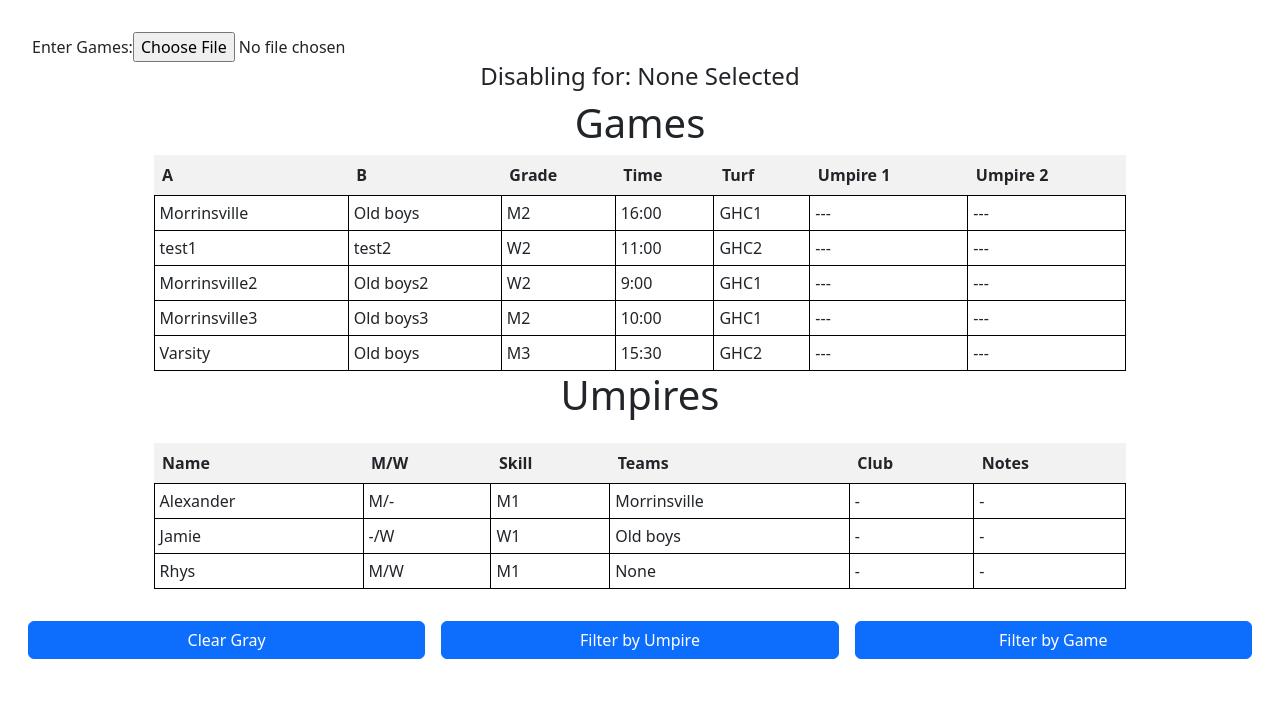
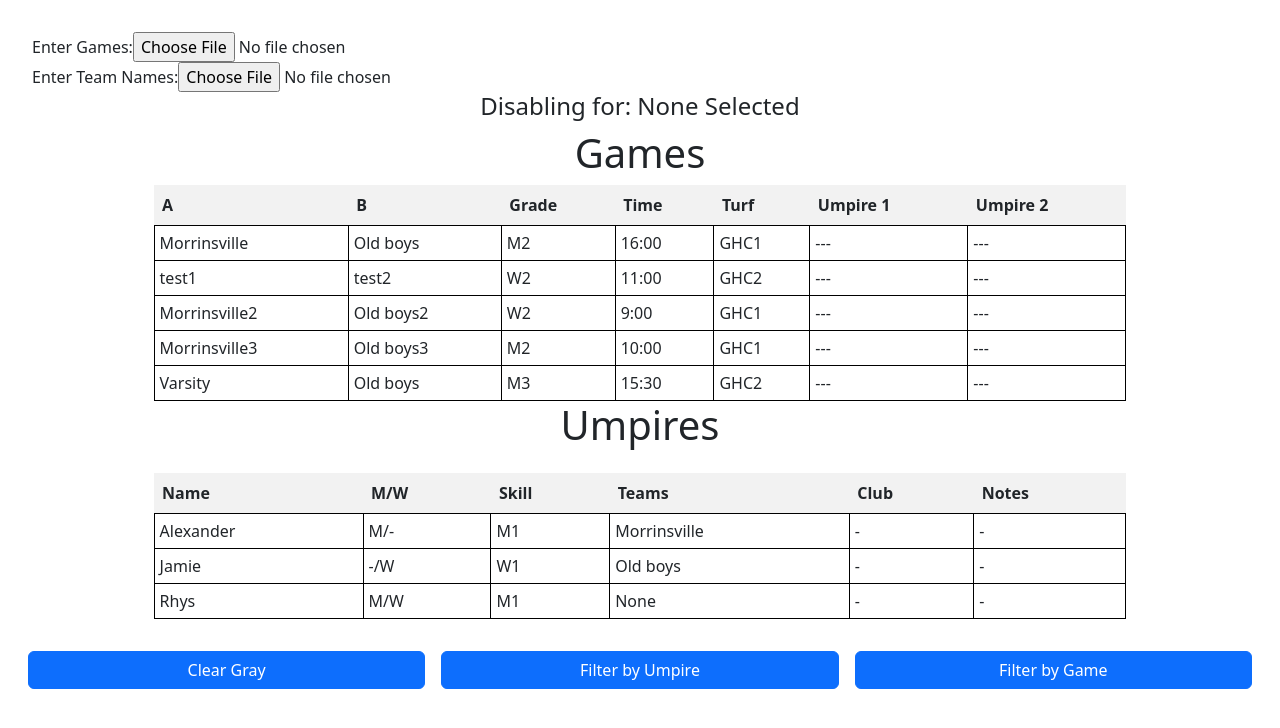
Before and after one commit to Skwangles/openUmpireAssigner, a React (Create React App) app: page / in a window 1280 px wide. Shown: the top 728 px of the page. Built offline with nearby package versions, Linux system fonts and the light colour scheme.

Commit message:
Adding game parsing

```diff
--- a/src/App.js
+++ b/src/App.js
@@ -89,29 +89,45 @@ function App() {
     "restrictedTurf": ["St Pauls"]
   }]);
 
-  const [csvData, setCSVData] = useState([]);
+  const [teamData, setTeamData] = useState([]);
 
-  const handleFileUpload = (event) => {
+  const handleTeamsUpload = (event) => {
     const file = event.target.files[0];
 
     // Parse contents
     Papa.parse(file, {
       header: true,
       complete: (results) => {
-        setCSVData(results.data);
+        setTeamData(results.data);
       },
     });
+  };
 
-    // Validate
-    // if (csvData.length > 0 && csvData[0].hasOwnProperty("Team A") && csvData[0].hasOwnProperty("Team A") && csvData[0].hasOwnProperty("Team A") && csvData[0].hasOwnProperty("Team A")){}
+  const handleGamesUpload = (event) => {
+    const file = event.target.files[0];
 
-    // "A": "Morrinsville",
-    //   "B": "Old boys",
-    //   "Time": "16:00",
-    //   "Turf":"GHC1",
-    //   "Grade":"M2",
-    //   "ump1":null,
-    //   "ump2":null
+    // Parse contents
+    Papa.parse(file, {
+      header: true,
+      skipEmptyLines: true,
+      complete: (results) => {
+        let games = []
+        for (const game of results.data){
+
+          // Categorise game grade by teams list
+          const team = teamData.find(team => team.Name == game.A || team.Name == game.B);
+          if(team == undefined || !team.hasOwnProperty("Grade")){
+            console.log("Invalid teams in game, or team object malformed: " + JSON.stringify(game))
+            continue;
+          }
+
+          //Add extra entries to game info
+          games.push({...game, "Grade": team.Grade, ump1: null, ump2: null})
+        }
+
+        setGames(games);
+      },
+    });
   };
 
   let [parsedUmpires, setParsedUmpires] = useState(umpires.map(umpire => { return { ...umpire, "blockedGames": parseUmpire(umpire, games, gameLength_min) } }))
@@ -122,7 +138,12 @@ function App() {
       {/* Upload of games CSV*/}
       <div>
         Enter Games:
-        <input type="file" accept=".csv" onChange={handleFileUpload} />
+        <input type="file" accept=".csv" onChange={handleTeamsUpload} />
+      </div>
+
+      <div>
+        Enter Team Names:
+        <input type="file" accept=".csv" onChange={handleTeamsUpload} />
       </div>
 
       <h4>Disabling for: {highlightType === "game" ? (selectedGame.hasOwnProperty("A") ? gameToId(selectedGame) : "None selected") : selectedUmpire.hasOwnProperty("name") ? selectedUmpire.name : "None Selected"}</h4>
```
